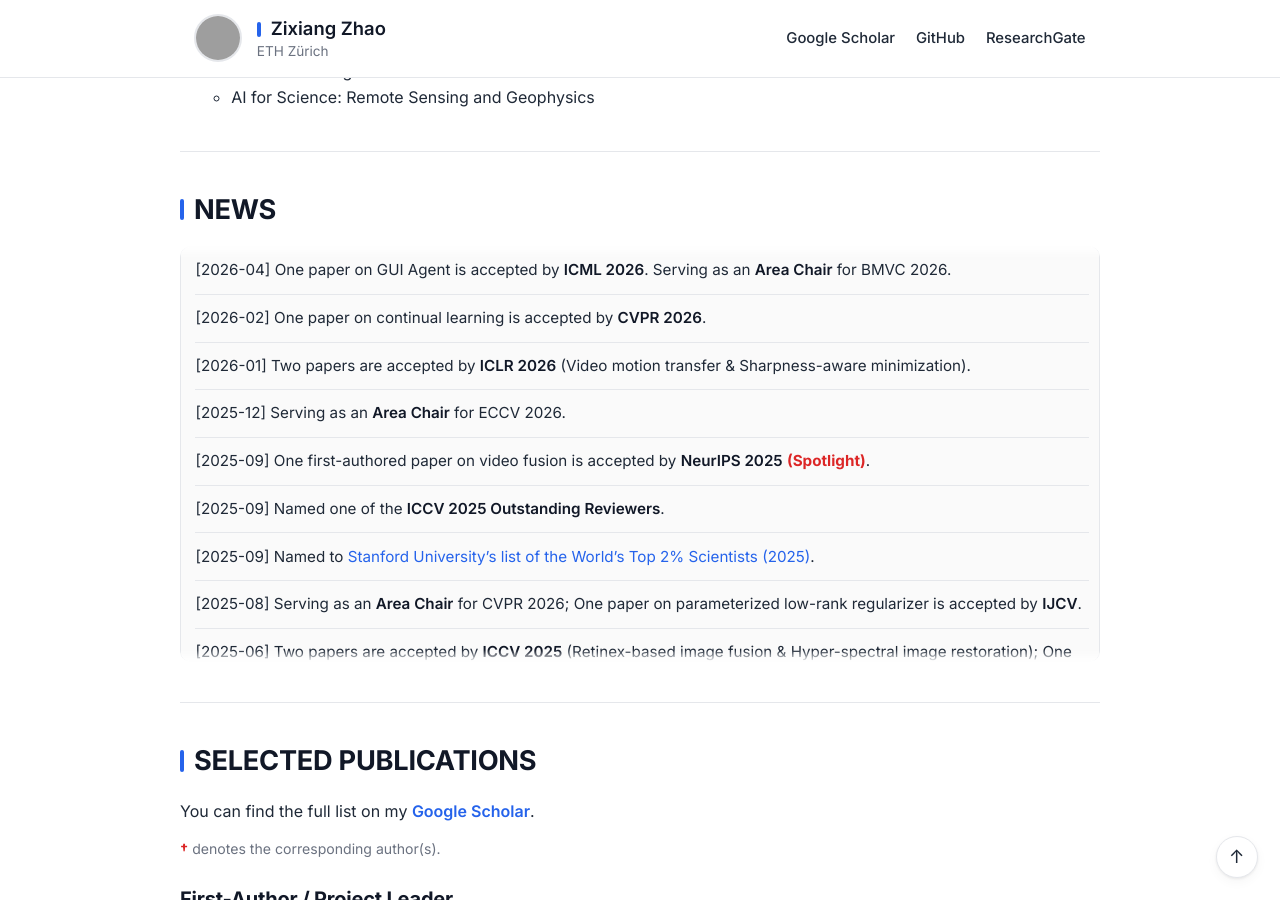
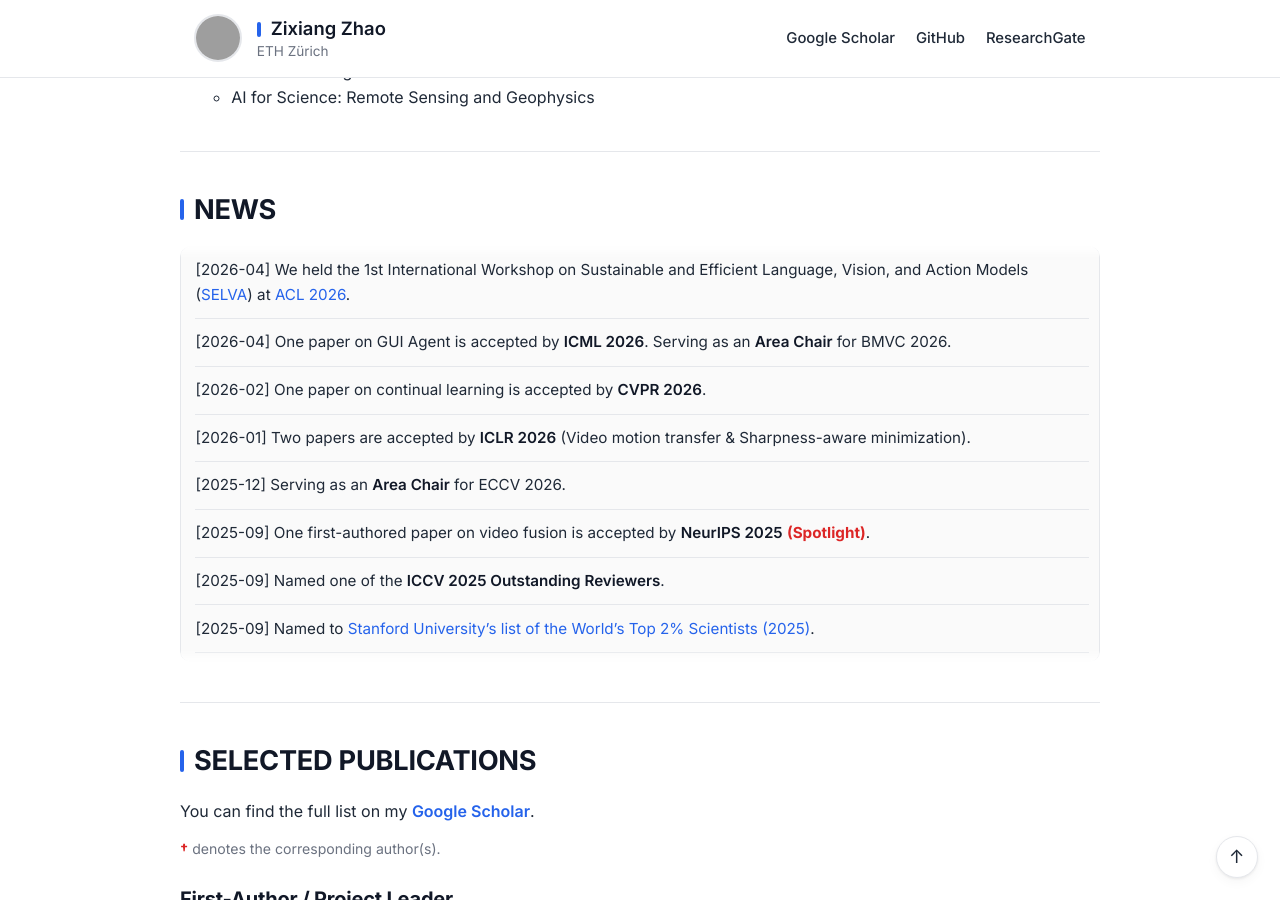
Before and after one commit to Zhaozixiang1228/Zhaozixiang1228.github.io, a Jekyll site: the page built from index.md, in a window 1280 px wide and 900 px high, scrolled down 1058 px. Built offline with Jekyll 4.4.1, drawn with Linux system fonts in a browser that asks for light colours; our own code applies the rules of GitHub Pages for plain Markdown files; grey boxes are pictures that could not be loaded.

Commit message:
Update index.md

```diff
--- a/index.md
+++ b/index.md
@@ -50,6 +50,7 @@
 
 # NEWS
 <!-- - <span class="badge badge-hot">HOT</span> One first-authored paper on video fusion is accepted by **NeurIPS 2025** <strong class="emph">(Spotlight)</strong>. -->
+- [2026-04] We held the 1st International Workshop on Sustainable and Efficient Language, Vision, and Action Models ([SELVA](https://selva-workshop.github.io)) at [ACL 2026](https://2026.aclweb.org/).
 - [2026-04] One paper on GUI Agent is accepted by **ICML 2026**. Serving as an **Area Chair** for BMVC 2026.
 - [2026-02] One paper on continual learning is accepted by **CVPR 2026**.
 - [2026-01] Two papers are accepted by **ICLR 2026** (Video motion transfer & Sharpness-aware minimization).
```
